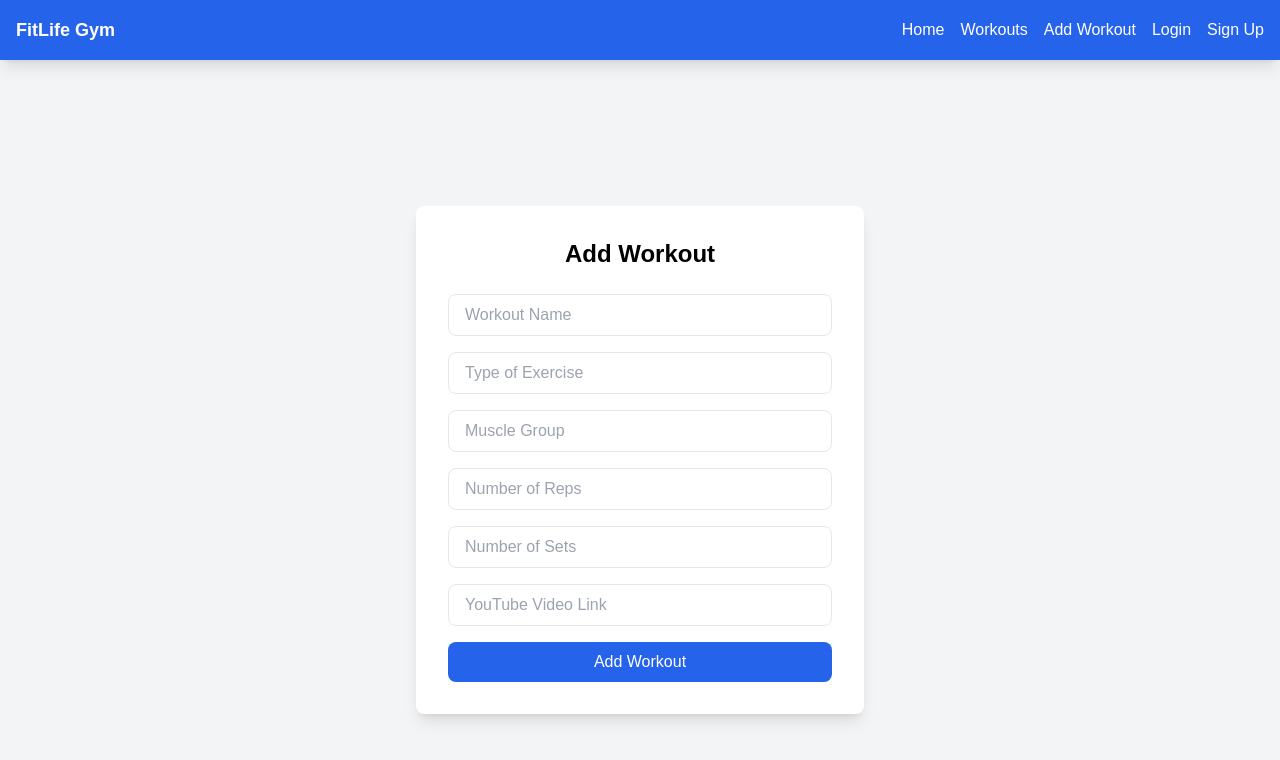
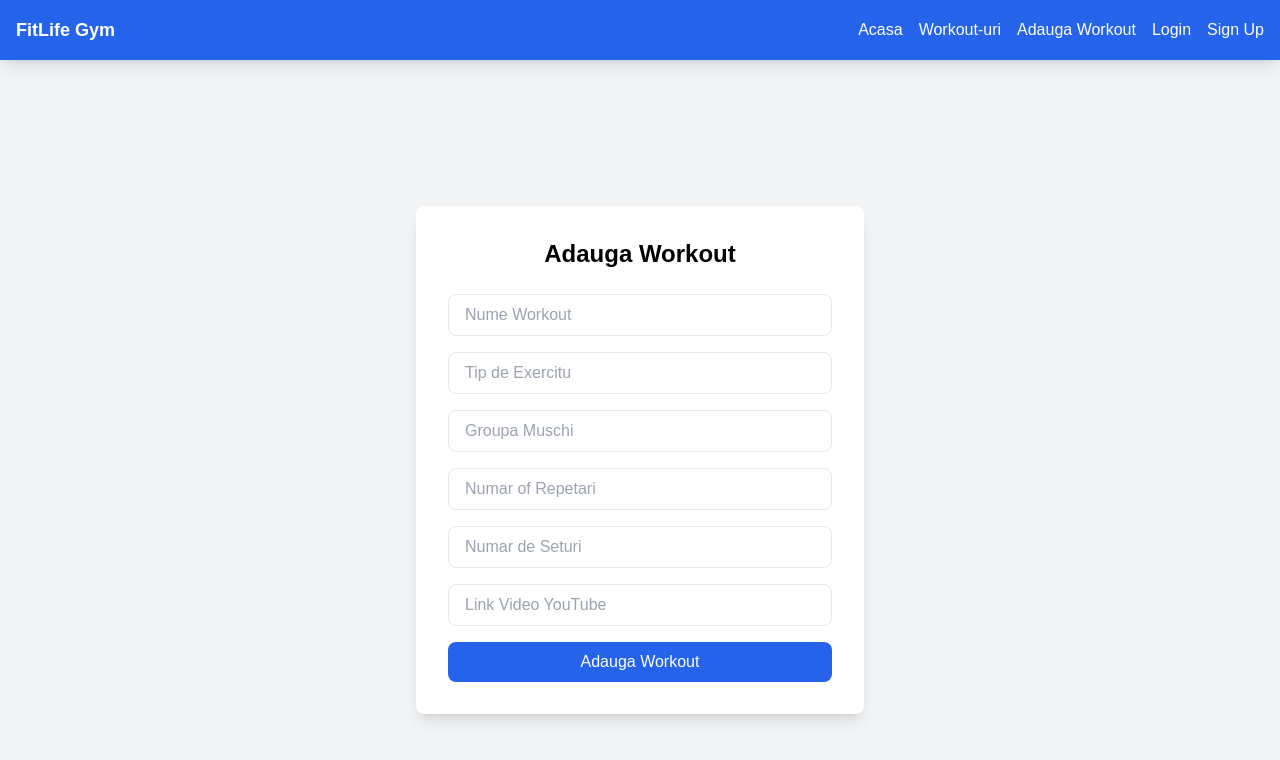
Before and after one commit to Jebica04/Gym_membership_app, a React (Create React App) app: page /add-workout in a window 1280 px wide. Shown: the top 760 px of the page. Built offline with nearby package versions, Linux system fonts and the light colour scheme; no server answers.

Commit message:
Traducere in limba romana a unor elemente

```diff
--- a/src/components/AccountPage.jsx
+++ b/src/components/AccountPage.jsx
@@ -36,11 +36,11 @@ const AccountPage = () => {
   return (
     <div className="min-h-screen flex items-center justify-center bg-gray-100">
       <div className="bg-white shadow-lg rounded-lg p-8 max-w-md w-full">
-        <h2 className="text-2xl font-bold mb-6 text-center">My Account</h2>
+        <h2 className="text-2xl font-bold mb-6 text-center">Contul meu</h2>
         <div className="space-y-4">
           <input
             type="text"
-            placeholder="Name"
+            placeholder="Nume"
             value={name}
             onChange={(e) => setName(e.target.value)}
             className="w-full px-4 py-2 border rounded-lg focus:outline-none focus:ring-2 focus:ring-blue-600"
@@ -56,7 +56,7 @@ const AccountPage = () => {
             onClick={handleSave}
             className="w-full bg-blue-600 text-white py-2 rounded-lg hover:bg-blue-700"
           >
-            Save Information
+            Salveaza Informatia
           </button>
         </div>
       </div>
--- a/src/components/AddWorkoutPage.jsx
+++ b/src/components/AddWorkoutPage.jsx
@@ -40,46 +40,46 @@ const AddWorkoutPage = () => {
   return (
     <div className="min-h-screen flex items-center justify-center bg-gray-100">
       <div className="bg-white shadow-lg rounded-lg p-8 max-w-md w-full">
-        <h2 className="text-2xl font-bold mb-6 text-center">Add Workout</h2>
+        <h2 className="text-2xl font-bold mb-6 text-center">Adauga Workout</h2>
         <div className="space-y-4">
           <input
             type="text"
-            placeholder="Workout Name"
+            placeholder="Nume Workout"
             value={name}
             onChange={(e) => setName(e.target.value)}
             className="w-full px-4 py-2 border rounded-lg focus:outline-none focus:ring-2 focus:ring-blue-600"
           />
           <input
             type="text"
-            placeholder="Type of Exercise"
+            placeholder="Tip de Exercitu"
             value={type}
             onChange={(e) => setType(e.target.value)}
             className="w-full px-4 py-2 border rounded-lg focus:outline-none focus:ring-2 focus:ring-blue-600"
           />
           <input
             type="text"
-            placeholder="Muscle Group"
+            placeholder="Groupa Muschi "
             value={muscleGroup}
             onChange={(e) => setMuscleGroup(e.target.value)}
             className="w-full px-4 py-2 border rounded-lg focus:outline-none focus:ring-2 focus:ring-blue-600"
           />
           <input
             type="number"
-            placeholder="Number of Reps"
+            placeholder="Numar of Repetari"
             value={reps}
             onChange={(e) => setReps(e.target.value)}
             className="w-full px-4 py-2 border rounded-lg focus:outline-none focus:ring-2 focus:ring-blue-600"
           />
           <input
             type="number"
-            placeholder="Number of Sets"
+            placeholder="Numar de Seturi"
             value={sets}
             onChange={(e) => setSets(e.target.value)}
             className="w-full px-4 py-2 border rounded-lg focus:outline-none focus:ring-2 focus:ring-blue-600"
           />
           <input
             type="text"
-            placeholder="YouTube Video Link"
+            placeholder="Link Video YouTube"
             value={videoLink}
             onChange={(e) => setVideoLink(e.target.value)}
             className="w-full px-4 py-2 border rounded-lg focus:outline-none focus:ring-2 focus:ring-blue-600"
@@ -88,7 +88,7 @@ const AddWorkoutPage = () => {
             onClick={handleAddWorkout}
             className="w-full bg-blue-600 text-white py-2 rounded-lg hover:bg-blue-700"
           >
-            Add Workout
+            Adauga Workout
           </button>
         </div>
       </div>
--- a/src/components/LandingPage.jsx
+++ b/src/components/LandingPage.jsx
@@ -13,7 +13,7 @@ const LandingPage = () => {
           to="/workouts"
           className="bg-white text-blue-600 py-3 px-6 rounded-lg shadow-lg hover:bg-gray-100"
         >
-          Explore Workouts
+          Descopera Workout-urile
         </Link>
         <Link
           to="/login"
--- a/src/components/Navbar.jsx
+++ b/src/components/Navbar.jsx
@@ -11,18 +11,18 @@ const Navbar = () => {
       <h1 className="text-lg font-bold">FitLife Gym</h1>
       <div>
         <Link to="/" className="mr-4 hover:underline">
-          Home
+          Acasa
         </Link>
         <Link to="/workouts" className="mr-4 hover:underline">
-          Workouts
+          Workout-uri
         </Link>
         <Link to="/add-workout" className="mr-4 hover:underline">
-          Add Workout
+          Adauga Workout
         </Link>
         {user ? (
           <>
             <Link to="/account" className="mr-4 hover:underline">
-              My Account
+              Contul Meu
             </Link>
             <button
               onClick={() => auth.signOut()}
--- a/src/components/SignupPage.jsx
+++ b/src/components/SignupPage.jsx
@@ -61,7 +61,7 @@ const SignupPage = () => {
           </button>
         </div>
         <p className="text-center mt-4 text-sm">
-          Already have an account?{" "}
+          Ai deja cont?{" "}
           <a href="/login" className="text-blue-600 hover:underline">
             Login
           </a>
--- a/src/components/WorkoutDetailsModal.jsx
+++ b/src/components/WorkoutDetailsModal.jsx
@@ -13,9 +13,9 @@ const WorkoutDetailsModal = ({ workout, onClose }) => {
           ✕
         </button>
         <h2 className="text-2xl font-bold mb-4">{workout.name}</h2>
-        <p><strong>Type:</strong> {workout.type}</p>
-        <p><strong>Muscle Group:</strong> {workout.muscleGroup}</p>
-        <p><strong>Reps x Sets:</strong> {workout.reps} x {workout.sets}</p>
+        <p><strong>Tip:</strong> {workout.type}</p>
+        <p><strong>Groupa Muschi:</strong> {workout.muscleGroup}</p>
+        <p><strong>Repetari x Seturi:</strong> {workout.reps} x {workout.sets}</p>
         <div className="mt-4">
           <iframe
             src={`https://www.youtube.com/embed/${videoId}`}
--- a/src/components/WorkoutListPage.jsx
+++ b/src/components/WorkoutListPage.jsx
@@ -35,7 +35,7 @@ const WorkoutListPage = () => {
           value={filter}
           onChange={(e) => setFilter(e.target.value)}
         >
-          <option value="">All Muscle Groups</option>
+          <option value="">Toate Grupele De Muschi</option>
           {Array.from(new Set(workouts.map((w) => w.muscleGroup))).map(
             (group) => (
               <option key={group} value={group}>
@@ -46,26 +46,18 @@ const WorkoutListPage = () => {
         </select>
       </div>
 
-      <div className="space-y-4">
+      <div className="grid grid-cols-1 md:grid-cols-3 gap-6">
         {filteredWorkouts.map((workout) => (
           <div
             key={workout.id}
-            className="bg-white shadow-lg rounded-lg p-4 flex justify-between items-center cursor-pointer hover:shadow-xl"
+            className="bg-white shadow-lg rounded-lg p-4 cursor-pointer hover:shadow-xl"
             onClick={() => setSelectedWorkout(workout)}
           >
-            {/* Left Side */}
-            <div>
-              <h3 className="text-lg font-bold">{workout.name}</h3>
-              <p className="text-sm text-gray-600">{workout.type}</p>
-            </div>
-
-            {/* Right Side */}
-            <div className="text-right">
-              <p className="text-sm">Muscle Group: {workout.muscleGroup}</p>
-              <p className="text-sm">
-                {workout.reps} Reps x {workout.sets} Sets
-              </p>
-            </div>
+            <h3 className="text-xl font-bold mb-2">{workout.name}</h3>
+            <p className="text-sm">Tip: {workout.type}</p>
+            <p className="text-sm">Grupa Muschi: {workout.muscleGroup}</p>
+            <p className="text-sm">Seturi: {workout.sets}</p>
+            <p className="text-sm">Repetari x Seturi: <strong>{workout.reps} x {workout.sets}</strong></p>
           </div>
         ))}
       </div>
```
